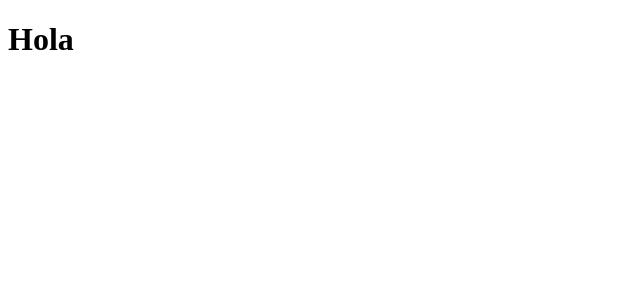
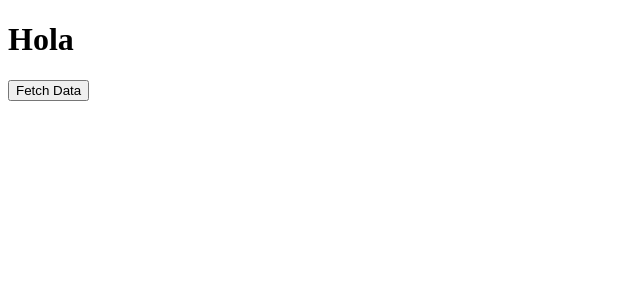
Before and after one commit to Erefor/rick-and-morty-test-app, a Vue app: page / in a window 1280 px wide. Shown: the top 300 px of the page, without its empty margins (0-640 px from the left). Built offline with nearby package versions, Linux system fonts and the light colour scheme.

Commit message:
second commit

```diff
--- a/package.json
+++ b/package.json
@@ -8,8 +8,11 @@
     "lint": "vue-cli-service lint"
   },
   "dependencies": {
+    "axios": "^0.21.1",
     "core-js": "^3.6.5",
-    "vue": "^3.0.0"
+    "vue": "^3.0.0",
+    "vue-axios": "^3.2.4",
+    "vue-router": "^3.5.1"
   },
   "devDependencies": {
     "@vue/cli-plugin-babel": "~4.5.0",
--- a/src/App.vue
+++ b/src/App.vue
@@ -1,10 +1,22 @@
 <template>
   <h1>Hola</h1>
+  <button @click="fetchData">Fetch Data</button>
 </template>
 
 <script>
 export default {
-
+  data(){
+    return{
+      data : ''
+    }
+  },
+  methods:{
+    async fetchData(){
+      let resp = await this.axios.get('https://rickandmortyapi.com/api/character');
+      this.data = resp.data;
+      console.log(this.data['results']);
+    }
+  }
 }
 </script>
 
```
Also changed, not shown: src/main.js (+5 -2 lines), 1 other file (tests, documents, lock files or other folders).
